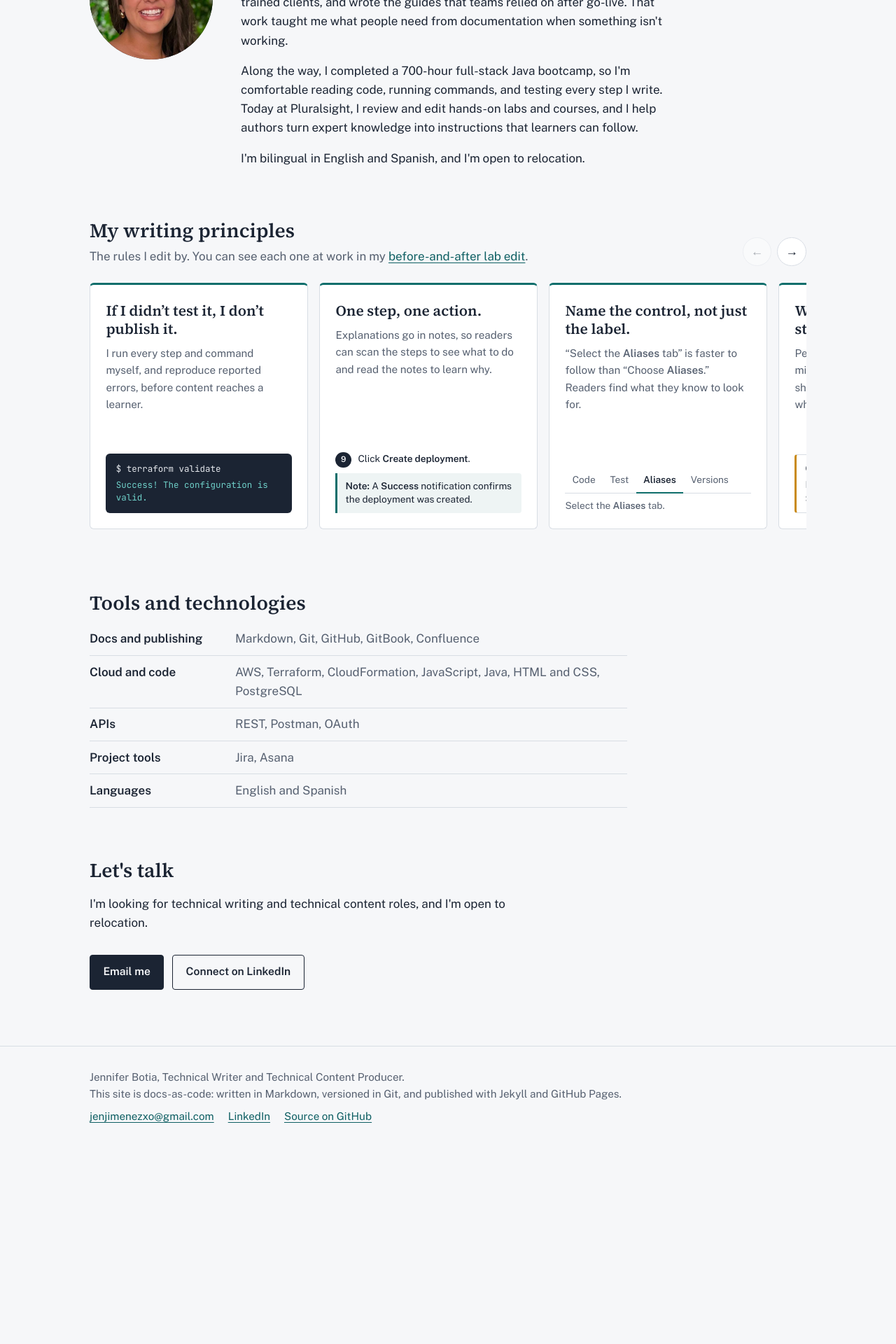
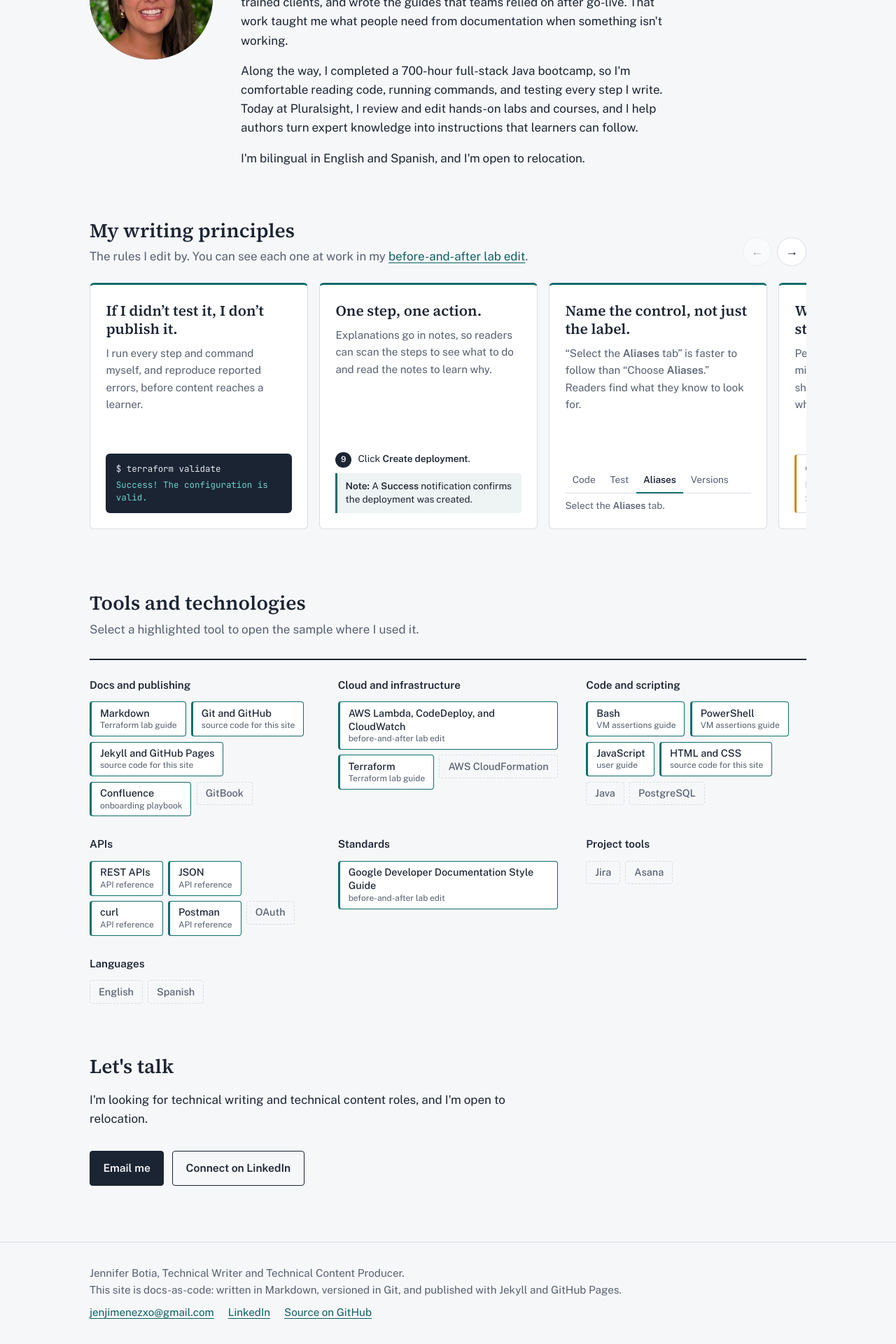
Before and after one commit to Jenjimenez/tech-writing-portfolio, a Jekyll site: the page built from index.html, in a window 1280 px wide. Shown: the part 2863-4783 px from the top of the page at 70% size. Built offline with Jekyll 4.4.1, drawn with Linux system fonts in a browser that asks for light colours; before the commit the page ends 4502 px from its top, so only the background shows below that.

Commit message:
Show tools as tags linked to samples

```diff
--- a/assets/style.css
+++ b/assets/style.css
@@ -139,12 +139,6 @@ a:hover { text-decoration-thickness: 2px; }
 .how h3 { font-size: 1.05rem; font-weight: 600; margin: 0 0 0.4rem; }
 .how p { margin: 0; color: var(--muted); }
 
-/* Tools */
-.tools { margin: 1.25rem 0 0; display: grid; gap: 0.6rem; max-width: 48rem; }
-.tools div { display: grid; grid-template-columns: 12rem 1fr; gap: 1rem; padding-bottom: 0.6rem; border-bottom: 1px solid var(--rule); }
-.tools dt { font-weight: 600; }
-.tools dd { margin: 0; color: var(--muted); }
-
 .contact p { max-width: var(--measure); }
 
 /* Sample pages */
@@ -201,7 +195,6 @@ a:hover { text-decoration-thickness: 2px; }
 @media (max-width: 760px) {
   .sample { grid-template-columns: 1fr; }
   .how { grid-template-columns: 1fr; gap: 1.5rem; }
-  .tools div { grid-template-columns: 1fr; gap: 0.15rem; }
 }
 
 
@@ -454,3 +447,19 @@ a:hover { text-decoration-thickness: 2px; }
   .p-card { flex: 1 1 14rem; min-height: 0; }
 }
 @media (prefers-color-scheme: dark) { .v-terminal { background: #0c1016; border: 1px solid var(--rule); } }
+
+/* Tools as grouped tags; linked tags open the sample that shows the tool in use */
+.tool-groups { display: grid; grid-template-columns: repeat(auto-fit, minmax(17rem, 1fr)); gap: 1.75rem 2.5rem; border-top: 2px solid var(--ink); padding-top: 1.5rem; }
+.tool-group h3 { font-size: 0.95rem; font-weight: 600; margin: 0 0 0.7rem; }
+.tag-list { list-style: none; margin: 0; padding: 0; display: flex; flex-wrap: wrap; gap: 0.45rem; }
+.tag {
+  display: inline-flex; flex-direction: column; gap: 0.05rem;
+  padding: 0.4rem 0.75rem; border-radius: 4px;
+  font-size: 0.9rem; line-height: 1.3; font-weight: 500; text-decoration: none;
+}
+a.tag { color: var(--ink); background: var(--surface); border: 1px solid var(--insert); border-left-width: 3px; }
+a.tag:hover { background: var(--callout); }
+.tag-where { font-size: 0.75rem; font-weight: 400; color: var(--muted); }
+a.tag:hover .tag-where { color: var(--link); }
+.tag-plain { color: var(--muted); border: 1px dashed var(--rule); }
+@media print { .tool-groups { grid-template-columns: repeat(2, 1fr); } }
--- a/index.html
+++ b/index.html
@@ -245,15 +245,70 @@ layout: default
   })();
 </script>
 
-<section class="wrap section" aria-labelledby="tools-heading">
+<section id="tools" class="wrap section" aria-labelledby="tools-heading">
   <h2 id="tools-heading">Tools and technologies</h2>
-  <dl class="tools">
-    <div><dt>Docs and publishing</dt><dd>Markdown, Git, GitHub, GitBook, Confluence</dd></div>
-    <div><dt>Cloud and code</dt><dd>AWS, Terraform, CloudFormation, JavaScript, Java, HTML and CSS, PostgreSQL</dd></div>
-    <div><dt>APIs</dt><dd>REST, Postman, OAuth</dd></div>
-    <div><dt>Project tools</dt><dd>Jira, Asana</dd></div>
-    <div><dt>Languages</dt><dd>English and Spanish</dd></div>
-  </dl>
+  <p class="section-intro">Select a highlighted tool to open the sample where I used it.</p>
+  <div class="tool-groups">
+    <div class="tool-group">
+      <h3>Docs and publishing</h3>
+      <ul class="tag-list">
+        <li><a class="tag" href="{{ '/Pluralsight_Work/lab-guide-terraform-modules.html' | relative_url }}">Markdown<span class="tag-where">Terraform lab guide</span></a></li>
+        <li><a class="tag" href="https://github.com/Jenjimenez/tech-writing-portfolio" target="_blank" rel="noopener">Git and GitHub<span class="tag-where">source code for this site</span></a></li>
+        <li><a class="tag" href="https://github.com/Jenjimenez/tech-writing-portfolio" target="_blank" rel="noopener">Jekyll and GitHub Pages<span class="tag-where">source code for this site</span></a></li>
+        <li><a class="tag" href="{{ '/Pluralsight_Work/author-onboarding-playbook.html' | relative_url }}">Confluence<span class="tag-where">onboarding playbook</span></a></li>
+        <li><span class="tag tag-plain">GitBook</span></li>
+      </ul>
+    </div>
+    <div class="tool-group">
+      <h3>Cloud and infrastructure</h3>
+      <ul class="tag-list">
+        <li><a class="tag" href="{{ '/Pluralsight_Work/before-and-after-lab-edit.html' | relative_url }}">AWS Lambda, CodeDeploy, and CloudWatch<span class="tag-where">before-and-after lab edit</span></a></li>
+        <li><a class="tag" href="{{ '/Pluralsight_Work/lab-guide-terraform-modules.html' | relative_url }}">Terraform<span class="tag-where">Terraform lab guide</span></a></li>
+        <li><span class="tag tag-plain">AWS CloudFormation</span></li>
+      </ul>
+    </div>
+    <div class="tool-group">
+      <h3>Code and scripting</h3>
+      <ul class="tag-list">
+        <li><a class="tag" href="{{ '/Pluralsight_Work/desktop-labs-vm-assertions.html' | relative_url }}#bash-examples">Bash<span class="tag-where">VM assertions guide</span></a></li>
+        <li><a class="tag" href="{{ '/Pluralsight_Work/desktop-labs-vm-assertions.html' | relative_url }}#powershell-examples">PowerShell<span class="tag-where">VM assertions guide</span></a></li>
+        <li><a class="tag" href="{{ '/User_Guides/web-user-guide.html' | relative_url }}#add-the-deployment-script-to-your-application">JavaScript<span class="tag-where">user guide</span></a></li>
+        <li><a class="tag" href="https://github.com/Jenjimenez/tech-writing-portfolio" target="_blank" rel="noopener">HTML and CSS<span class="tag-where">source code for this site</span></a></li>
+        <li><span class="tag tag-plain">Java</span></li>
+        <li><span class="tag tag-plain">PostgreSQL</span></li>
+      </ul>
+    </div>
+    <div class="tool-group">
+      <h3>APIs</h3>
+      <ul class="tag-list">
+        <li><a class="tag" href="{{ '/API_Documentation/api-end-user-example.html' | relative_url }}">REST APIs<span class="tag-where">API reference</span></a></li>
+        <li><a class="tag" href="{{ '/API_Documentation/api-end-user-example.html' | relative_url }}#example-response">JSON<span class="tag-where">API reference</span></a></li>
+        <li><a class="tag" href="{{ '/API_Documentation/api-end-user-example.html' | relative_url }}#example-request">curl<span class="tag-where">API reference</span></a></li>
+        <li><a class="tag" href="{{ '/API_Documentation/api-end-user-example.html' | relative_url }}">Postman<span class="tag-where">API reference</span></a></li>
+        <li><span class="tag tag-plain">OAuth</span></li>
+      </ul>
+    </div>
+    <div class="tool-group">
+      <h3>Standards</h3>
+      <ul class="tag-list">
+        <li><a class="tag" href="{{ '/Pluralsight_Work/before-and-after-lab-edit.html' | relative_url }}">Google Developer Documentation Style Guide<span class="tag-where">before-and-after lab edit</span></a></li>
+      </ul>
+    </div>
+    <div class="tool-group">
+      <h3>Project tools</h3>
+      <ul class="tag-list">
+        <li><span class="tag tag-plain">Jira</span></li>
+        <li><span class="tag tag-plain">Asana</span></li>
+      </ul>
+    </div>
+    <div class="tool-group">
+      <h3>Languages</h3>
+      <ul class="tag-list">
+        <li><span class="tag tag-plain">English</span></li>
+        <li><span class="tag tag-plain">Spanish</span></li>
+      </ul>
+    </div>
+  </div>
 </section>
 
 <section class="wrap section contact" aria-labelledby="contact-heading">
```
